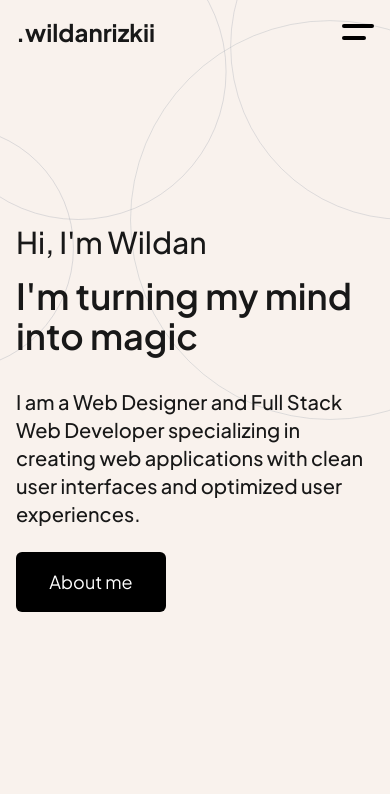
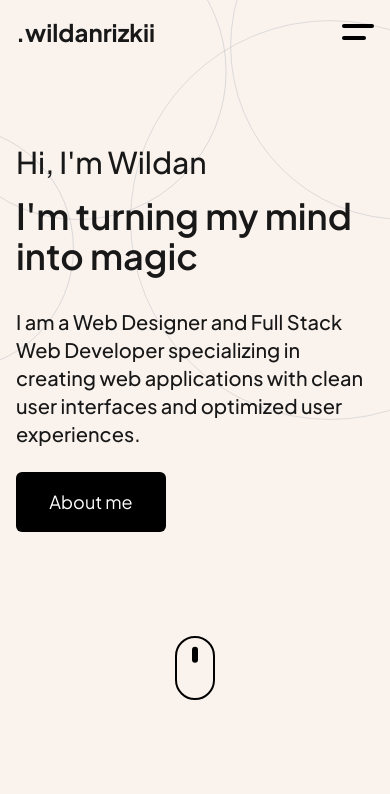
Before and after one commit to wildanrizkii/profile-portfolio, a Next.js app: page / in a window 390 px wide. Shown: the top 794 px of the page. Built offline with nearby package versions, Linux system fonts and the light colour scheme.

Commit message:
Changed gap

```diff
--- a/src/components/Home/index.jsx
+++ b/src/components/Home/index.jsx
@@ -99,7 +99,7 @@ const Portfolio = () => {
 
           {/* Hero Section */}
           <motion.section
-            className="relative grid gap-16 px-4 md:px-12 py-56"
+            className="relative grid gap-16 px-4 md:px-12 py-36 md:py-56"
             initial="hidden"
             animate="visible"
             viewport={{ once: false, amount: 0.1 }} // Tambahkan ini
```
